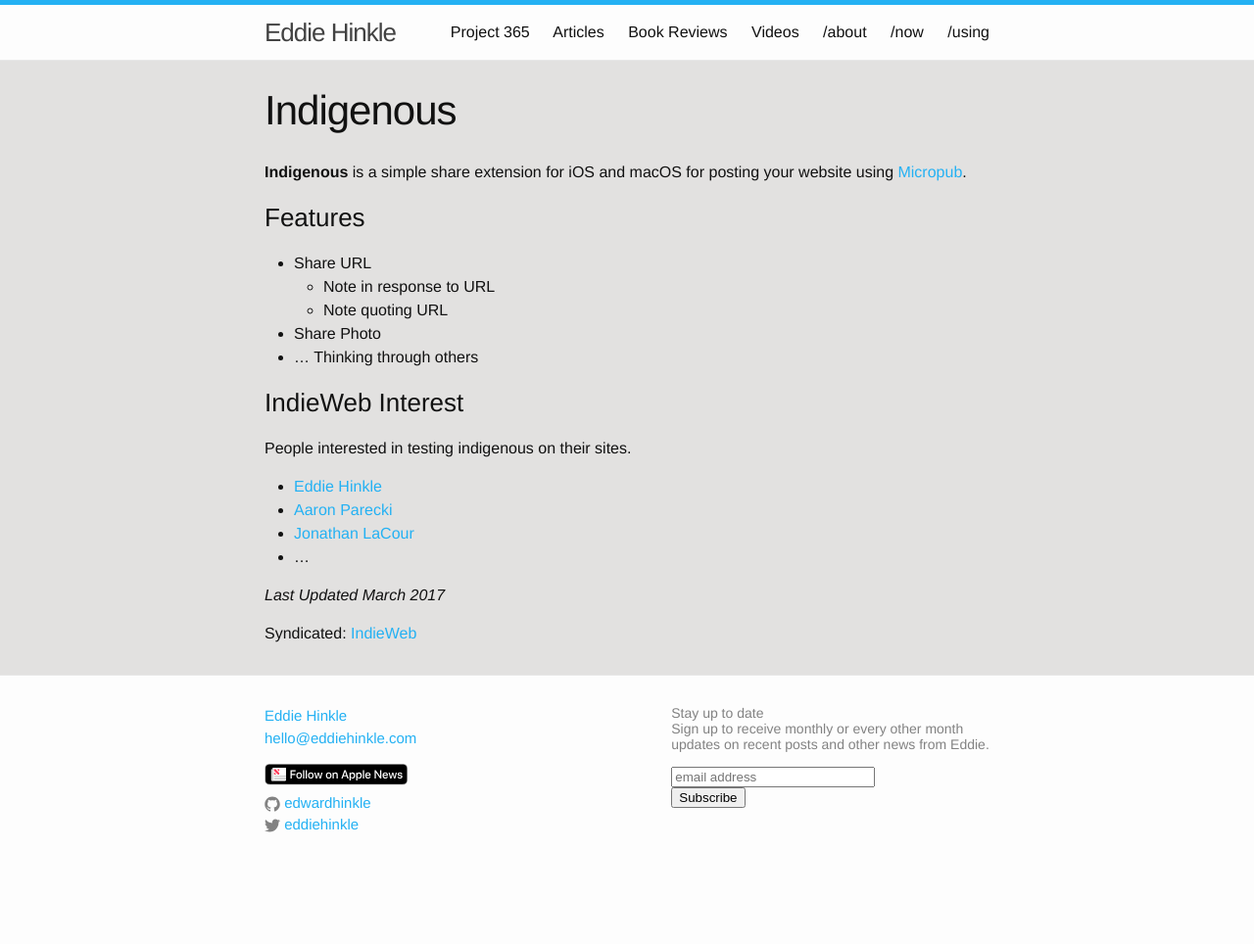
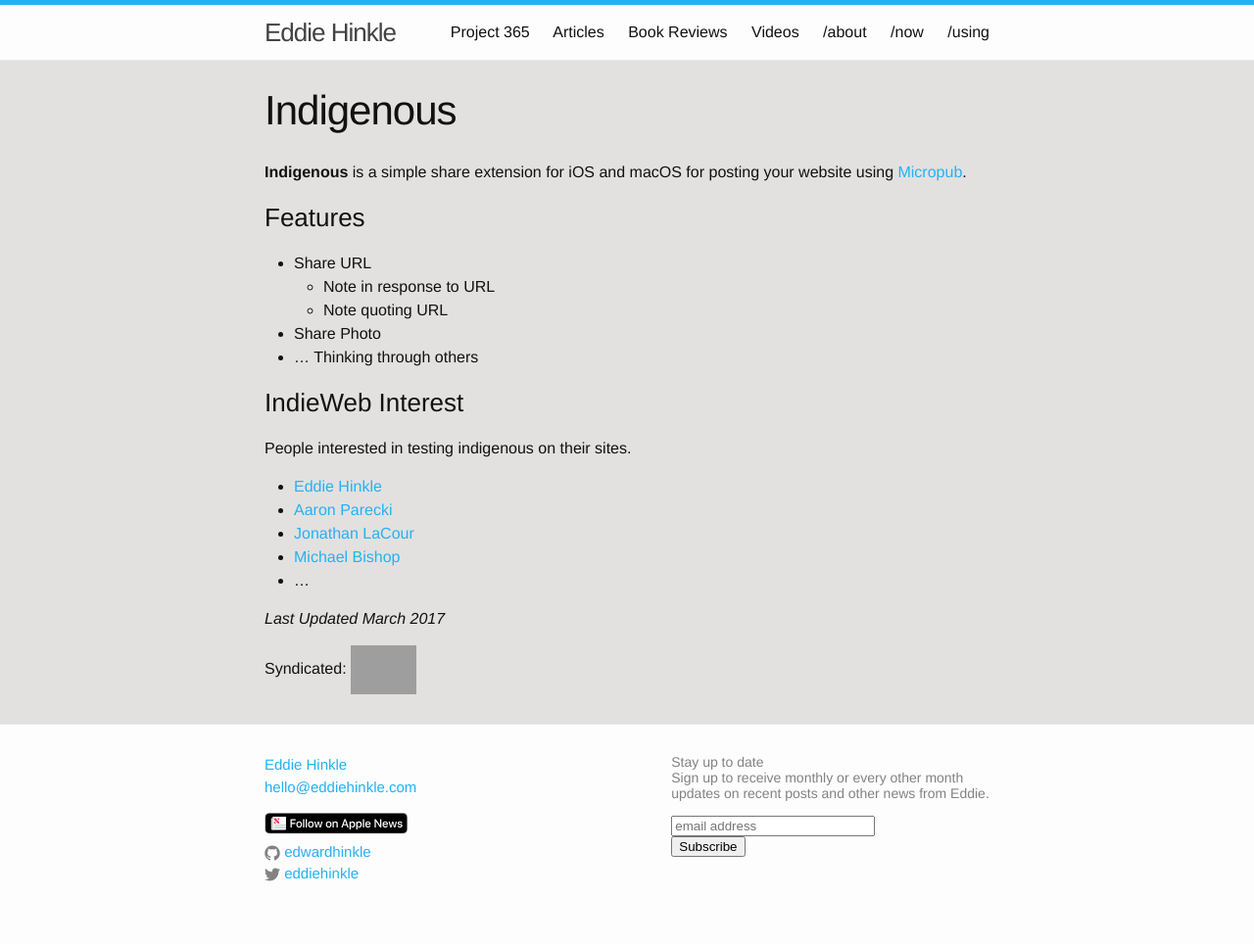
Before and after one commit to EdwardHinkle/eddie-personal, a Jekyll site: the page built from _source/indigenous.md, in a window 1280 px wide. Shown: the whole page at 98% size. Built offline with Jekyll 4.4.1, drawn with Linux system fonts in a browser that asks for light colours; nearby versions of some CDN libraries; comment, search, counter and statistics services are not loaded; before the commit the page ends 914 px from its top, so only the background shows below that.

Commit message:
Update indigenous page

```diff
--- a/_source/indigenous.md
+++ b/_source/indigenous.md
@@ -4,6 +4,7 @@
 permalink: /indigenous/
 syndication:
  - name: IndieWeb
+   image: images/indiewebcamp.svg
    url: https://indieweb.org/indigenous
 excerpt: Indigenous is a simple share extension for iOS and macOS for posting your website using Micropub.
 ---
@@ -22,6 +23,7 @@
 * [Eddie Hinkle](http://eddiehinkle.com)
 * [Aaron Parecki](https://aaronparecki.com/)
 * [Jonathan LaCour](https://cleverdevil.io)
+* [Michael Bishop](https://miklb.com)
 * ...
 
 
```
